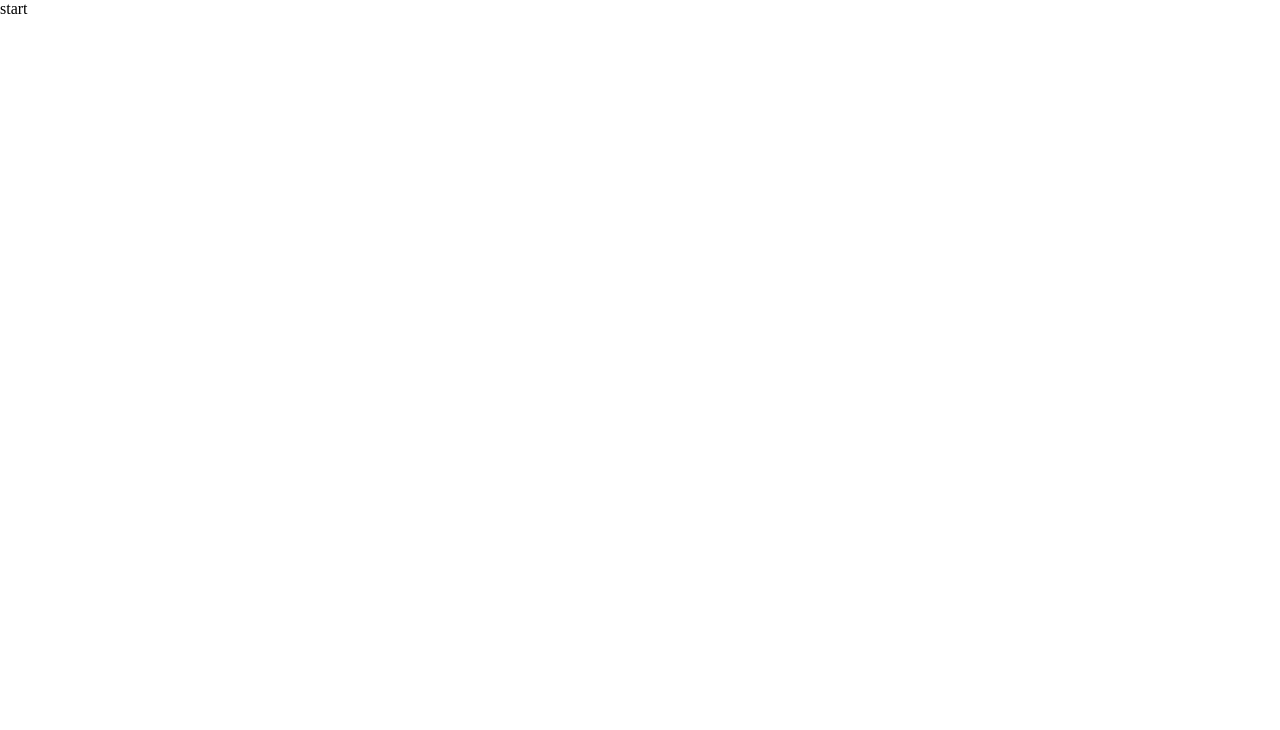
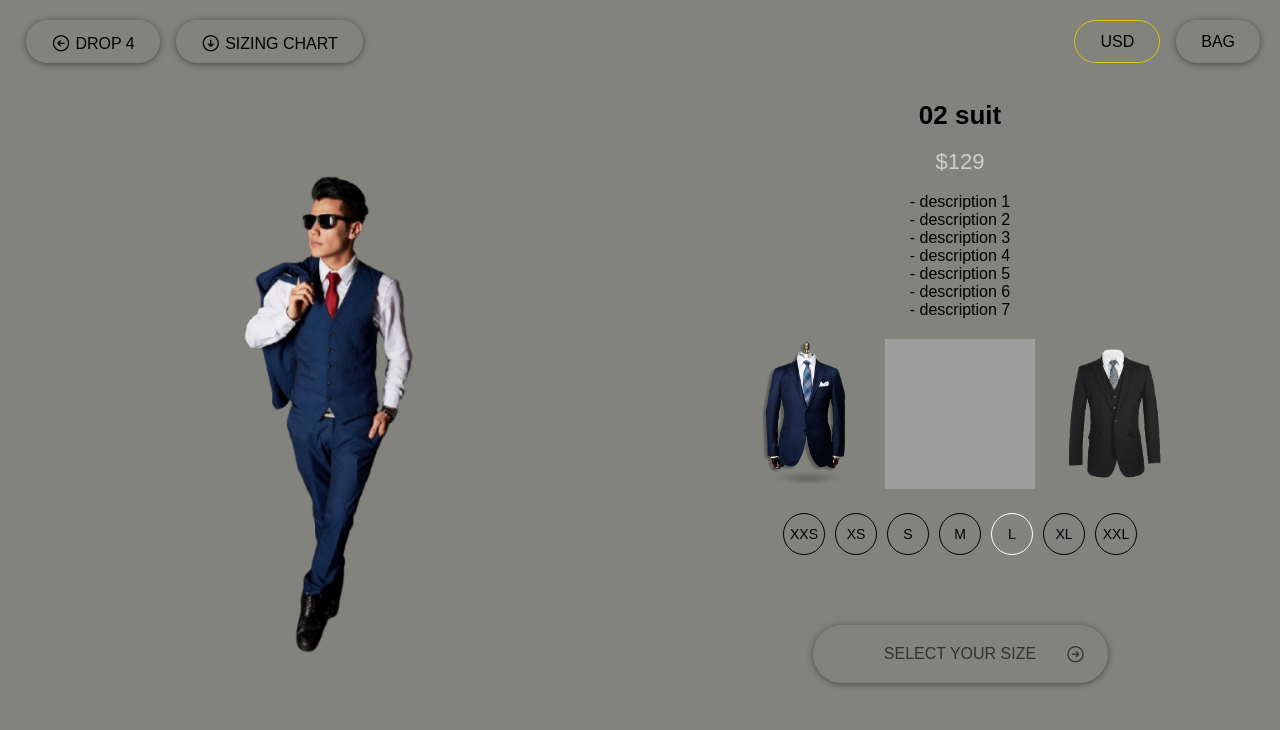
Before and after one commit to freetimezp/usefull-things-128-product-page, a plain HTML site: page index.html in a window 1280 px wide. Shown: the top 730 px of the page. Drawn offline with nearby package versions, Linux system fonts and the light colour scheme; grey boxes are pictures that could not be loaded.

Commit message:
02. usefull-things-128-product-page. UI.

```diff
--- a/assets/css/style.css
+++ b/assets/css/style.css
@@ -9,3 +9,192 @@
 a {
     text-decoration: none;
 }
+
+:root {
+    --color-bg: rgb(130, 131, 125);
+}
+
+html, body {
+    width: 100%;
+    height: 100%;
+    background: var(--color-bg);
+    font-family: Arial, Helvetica, sans-serif;
+}
+
+.nav {
+    position: fixed;
+    width: 100%;
+    display: flex;
+    justify-content: space-between;
+    padding: 20px;
+    z-index: 2;
+    background: rgba(130, 131, 125, 0.9);
+}
+
+.btn-group {
+    display: flex;
+    gap: 10px;
+}
+
+button {
+    padding: 10px 25px;
+    border-radius: 2.5em;
+    color: #000;
+    margin-left: 6px;
+    background-color: rgba(130, 131, 125, 0.5);
+    box-shadow: 0 1px 6px rgba(32, 33, 36, 0.6);
+    cursor: pointer;
+    font-size: 16px;
+    text-transform: uppercase;
+    border: none;
+}
+
+button.active {
+    border: 1px solid #e4c30a;
+    box-shadow: none;
+}
+
+i {
+    position: relative;
+    top: 3px;
+    font-size: 20px;
+}
+
+.page-content {
+    width: 100%;
+    height: 100%;
+}
+
+.col {
+    position: absolute;
+}
+
+.product-img {
+    position: fixed;
+    width: 50%;
+    height: 100%;
+    display: flex;
+    justify-content: center;
+    align-items: center;
+}
+
+.product-img-wrapper {
+    width: 50%;
+}
+
+img {
+    width: 100%;
+    height: 100%;
+    object-fit: cover;
+}
+
+.product-copy {
+    width: 50%;
+    height: 200%;
+    left: 50%;
+    padding: 100px 25px;
+    text-align: center;
+}
+
+p {
+    font-size: 16px;
+}
+
+.product-details p:first-child {
+    font-size: 26px;
+    font-weight: 700;
+}
+
+.product-details p.price {
+    font-size: 22px;
+    color: #ccc;
+}
+
+.product-vars {
+    margin: 20px 0;
+}
+
+.product-vars img {
+    width: 150px;
+    height: 150px;
+}
+
+.product-size {
+    display: flex;
+    gap: 10px;
+}
+
+.sizes {
+    display: flex;
+    align-items: center;
+    justify-content: center;
+    gap: 10px;
+    margin-bottom: 20px;
+}
+
+.size {
+    width: 30px;
+    height: 30px;
+    display: flex;
+    justify-content: center;
+    align-items: center;
+    padding: 20px;
+    border: 1px solid #000;
+    border-radius: 100%;
+    font-size: 14px;
+}
+
+.size.active {
+    border: 1px solid #fff;
+}
+
+button.size-btn {
+    position: relative;
+    margin: 50px 0;
+    width: 50%;
+    padding: 20px;
+    color: #323232;
+}
+
+button.size-btn i {
+    position: absolute;
+    right: 7.5%;
+    top: 50%;
+    transform: translateY(-50%);
+}
+
+.other-products {
+    width: 100%;
+}
+
+.product {
+    float: left;
+    width: 50%;
+    margin-bottom: 50px;
+    text-align: center;
+}
+
+.product img {
+    width: 200px;
+    height: 300px;
+    object-fit: contain;
+}
+
+@media (max-width: 900px) {
+    .product-img {
+        width: 100%;
+        height: 50%;
+        z-index: 2;
+    }
+    .product-img-wrapper {
+        width: 25%;
+    }
+    .product-copy {
+        width: 100%;
+        left: 0;
+        top: 25%;
+    }
+    .btn-group {
+        flex-direction: column;
+    }
+}
--- a/index.html
+++ b/index.html
@@ -5,13 +5,93 @@
     <meta charset="UTF-8">
     <meta http-equiv="X-UA-Compatible" content="IE=edge" />
     <meta name="viewport" content="width=device-width, initial-scale=1.0">
+
+    <link rel="stylesheet" type="text/css"
+        href="https://cdn.jsdelivr.net/npm/@phosphor-icons/web@2.1.1/src/regular/style.css" />
+    <link rel="stylesheet" type="text/css"
+        href="https://cdn.jsdelivr.net/npm/@phosphor-icons/web@2.1.1/src/fill/style.css" />
+
     <link rel="stylesheet" href="./assets/css/style.css">
     <title>Project</title>
 </head>
 
 <body>
-    start
+    <div class="nav">
+        <div class="btn-group">
+            <button><i class="ph ph-arrow-circle-left"></i> drop 4</button>
+            <button><i class="ph ph-arrow-circle-down"></i> sizing chart</button>
+        </div>
+        <div class="btn-group">
+            <button class="active">usd</button>
+            <button>bag</button>
+        </div>
+    </div>
 
+    <div class="page-content">
+        <div class="col product-img">
+            <div class="product-img-wrapper">
+                <img src="./assets/images/1.png" alt="">
+            </div>
+        </div>
+        <div class="col product-copy">
+            <div class="product-details">
+                <p data-text="02 suit">02 suit</p>
+                <br>
+                <p class="price">$129</p>
+                <br>
+                <p>- description 1</p>
+                <p>- description 2</p>
+                <p>- description 3</p>
+                <p>- description 4</p>
+                <p>- description 5</p>
+                <p>- description 6</p>
+                <p>- description 7</p>
+            </div>
+
+            <div class="product-vars">
+                <img src="./assets/images/img-1.png" alt="">
+                <img src="./assets/images/img-2.png" alt="">
+                <img src="./assets/images/img-3.png" alt="">
+            </div>
+
+            <div class="sizes">
+                <div class="size">XXS</div>
+                <div class="size">XS</div>
+                <div class="size">S</div>
+                <div class="size">M</div>
+                <div class="size active">L</div>
+                <div class="size">XL</div>
+                <div class="size">XXL</div>
+            </div>
+
+            <button class="size-btn">
+                select your size <i class="ph ph-arrow-circle-right"></i>
+            </button>
+
+            <div class="other-products">
+                <div class="product">
+                    <img src="./assets/images/product-1.png" alt="">
+                    <p>Lorem ipsum dolor 1.</p>
+                </div>
+                <div class="product">
+                    <img src="./assets/images/product-2.png" alt="">
+                    <p>Lorem ipsum dolor 2.</p>
+                </div>
+                <div class="product">
+                    <img src="./assets/images/product-3.png" alt="">
+                    <p>Lorem ipsum dolor 3.</p>
+                </div>
+                <div class="product">
+                    <img src="./assets/images/product-4.png" alt="">
+                    <p>Lorem ipsum dolor 4.</p>
+                </div>
+            </div>
+        </div>
+    </div>
+
+
+
+    <script src="https://cdnjs.cloudflare.com/ajax/libs/gsap/3.12.7/gsap.min.js"></script>
     <script src="./assets/js/main.js"></script>
 </body>
 
```
Also changed, not shown: assets/images/1.png (added), assets/images/img-1.png (added), assets/images/img-3.png (added), assets/images/product-1.png (added), assets/images/product-2.png (added), assets/images/product-3.png (added), assets/images/product-4.png (added), 1 other file.
